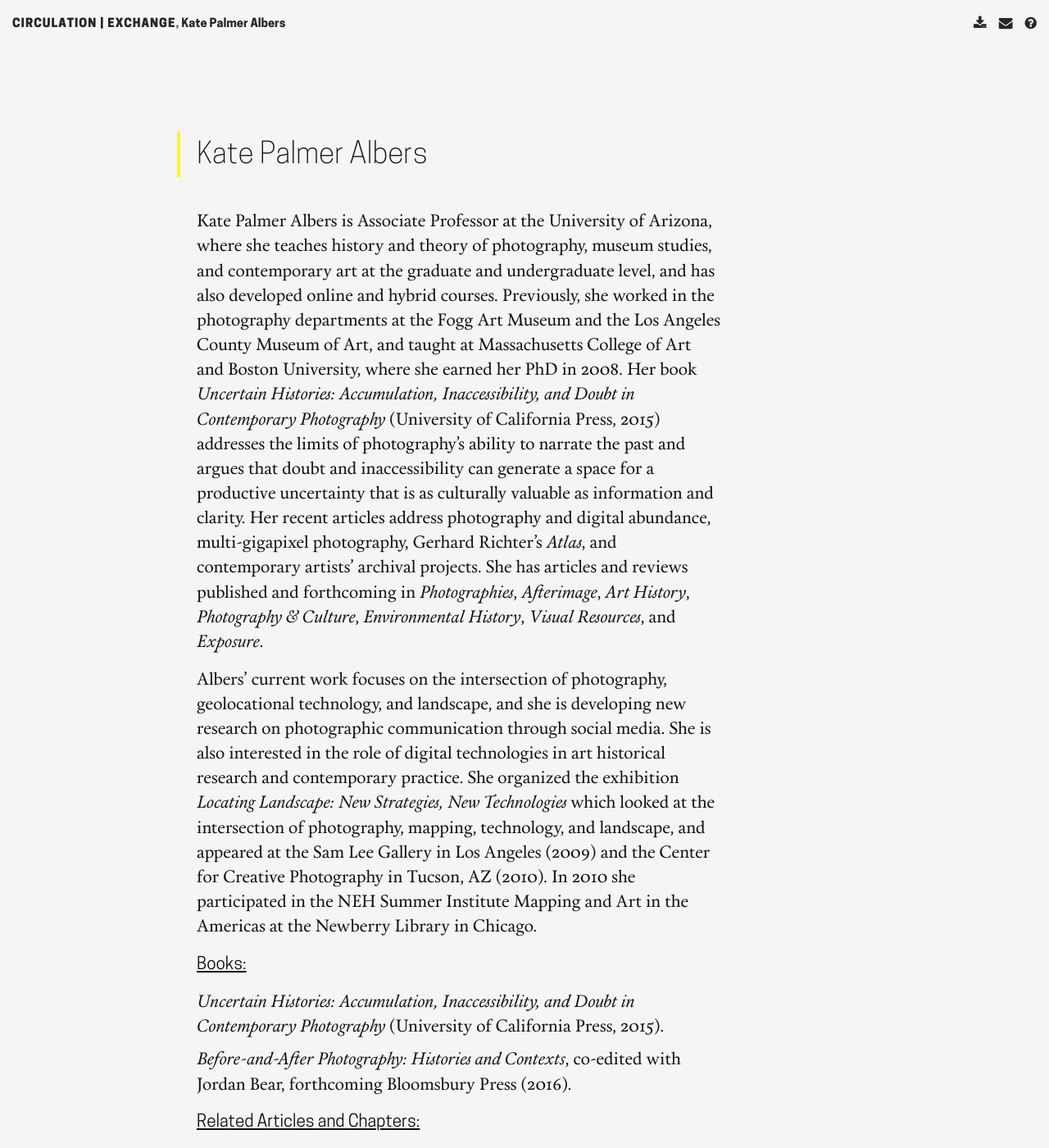
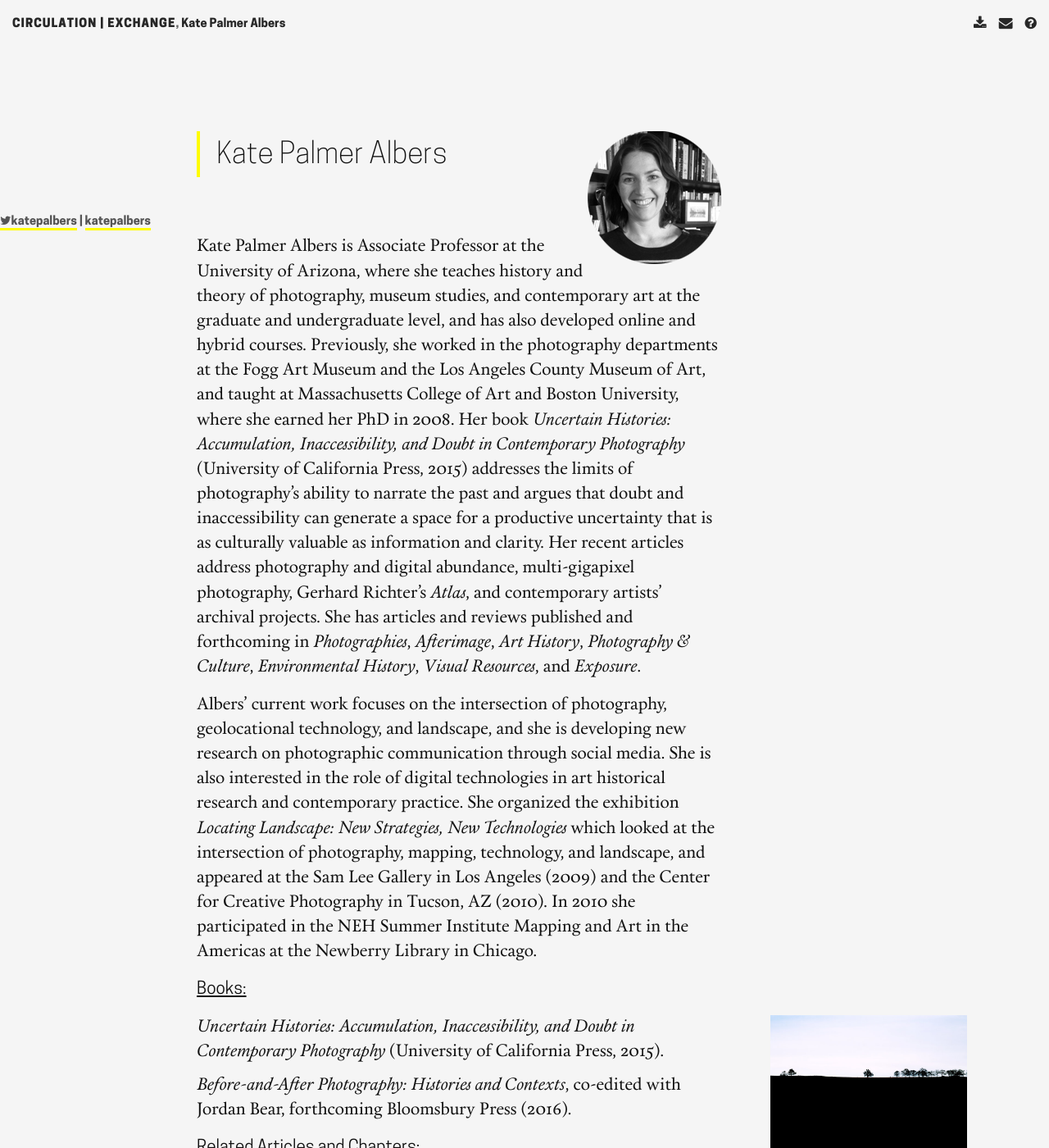
Before and after one commit to katepalbers/circ-exchg, a Jekyll site: the page built from kpa.md, in a window 1280 px wide and 1400 px high. Shown: the whole window at 82% size. Built offline with Jekyll 4.4.1, drawn with Linux system fonts in a browser that asks for light colours; some web fonts are replaced; some of the changed text lies outside the part shown.

Commit message:
Add extras to bio page
Social media, book cover, profile pic

```diff
--- a/_layouts/page.html
+++ b/_layouts/page.html
@@ -4,6 +4,9 @@ layout: default
 <article class="informational">
 
   <header>
+  	{% if page.thumbnail %}
+	<img src="{{ site.baseurl }}/assets/images/{{ page.thumbnail }}" alt="{{ page.title }}" />
+    {% endif %}
     <h2>{{ page.title }}{% if page.subtitle %}:<br />{{ page.subtitle }}{% endif %}</h2>
   </header>
 
--- a/assets/css/k.css
+++ b/assets/css/k.css
@@ -237,7 +237,7 @@ article {
 	margin-bottom: 60px;
 }
 
-article p, article blockquote, article h1, .footnotes ol, article ul, article ol, article h3, article footer {
+article p, article header, article blockquote, article h1, .footnotes ol, article ul, article ol, article h3, article footer {
 	width: 640px;
 	margin-left: 240px;
 }
@@ -249,6 +249,10 @@ article p, article blockquote, article h1, .footnotes ol, article ul, article ol
 article header {
 	margin-bottom: 40px;
 	margin-top: 160px;
+}
+
+article header h2, article header h1 {
+	margin-left: 0px;
 }
 
 article header p {
@@ -375,6 +379,10 @@ figcaption em {
 	clear: both;
 }
 
+article header img {
+	float: right;
+}
+
 article footer {
 	font-family: CooperHewitt_Book;
 	font-size: .7em;
--- a/kpa.md
+++ b/kpa.md
@@ -3,12 +3,37 @@ layout: page
 title: "Kate Palmer Albers"
 subtitle:
 permalink: /kpa/
+thumbnail: katepalmeralbers.png
+twitter: katepalbers
+medium: katepalbers
 ---
+<!-- <figure class="figure-sm">
+	<figcaption>
+	<ul>
+		<li><a href="https://www.twitter.com/{{ page.twitter }}"><i class="fa fa-twitter"></i>{{ page.twitter }}</a></li>
+		<li><a href="https://www.twitter.com/{{ page.medium }}"><i class="fa fa-medium"></i>{{ page.medium }}</a></li>
+	</ul>
+	</figcaption>
+</figure> -->
+
+<h4><a href="https://www.twitter.com/{{ page.twitter }}"><i class="fa fa-twitter"></i>{{ page.twitter }}</a> | <a href="https://www.twitter.com/{{ page.medium }}"><i class="fa fa-medium"></i>{{ page.medium }}</a></h4>
+
 Kate Palmer Albers is Associate Professor at the University of Arizona, where she teaches history and theory of photography, museum studies, and contemporary art at the graduate and undergraduate level, and has also developed online and hybrid courses. Previously, she worked in the photography departments at the Fogg Art Museum and the Los Angeles County Museum of Art, and taught at Massachusetts College of Art and Boston University, where she earned her PhD in 2008. Her book *Uncertain Histories: Accumulation, Inaccessibility, and Doubt in Contemporary Photography* (University of California Press, 2015) addresses the limits of photography’s ability to narrate the past and argues that doubt and inaccessibility can generate a space for a productive uncertainty that is as culturally valuable as information and clarity. Her recent articles address photography and digital abundance, multi-gigapixel photography, Gerhard Richter’s *Atlas*, and contemporary artists’ archival projects. She has articles and reviews published and forthcoming in *Photographies*, *Afterimage*, *Art History*, *Photography & Culture*, *Environmental History*, *Visual Resources*, and *Exposure*.
 
 Albers’ current work focuses on the intersection of photography, geolocational technology, and landscape, and she is developing new research on photographic communication through social media. She is also interested in the role of digital technologies in art historical research and contemporary practice. She organized the exhibition *Locating Landscape: New Strategies, New Technologies* which looked at the intersection of photography, mapping, technology, and landscape, and appeared at the Sam Lee Gallery in Los Angeles (2009) and the Center for Creative Photography in Tucson, AZ (2010). In 2010 she participated in the NEH Summer Institute Mapping and Art in the Americas at the Newberry Library in Chicago.
 
 ### **Books:**
+
+<figure class="figure-sm">
+	<img src="{{site.baseurl}}/assets/images/uncertainhistories.jpg" alt="Uncertain Histories" />
+	<figcaption>
+	Uncertain Histories: Accumulation, Inaccessibility, and Doubt in Contemporary Photography.<br />
+	<ul>
+		<li><a href="http://www.ucpress.edu/book.php?isbn=9780520285279">University of California Press</a></li>
+		<li><a href="http://www.amazon.com/Uncertain-Histories-Accumulation-Inaccessibility-Contemporary/dp/0520285271">Amazon</a></li>
+	</ul>
+	</figcaption>
+</figure>
 
 - *Uncertain Histories: Accumulation, Inaccessibility, and Doubt in Contemporary Photography* (University of California Press, 2015).
 - *Before-and-After Photography: Histories and Contexts*, co-edited with Jordan Bear, forthcoming Bloomsbury Press (2016).
```
Also changed, not shown: assets/images/katepalmeralbers.png (added), assets/images/uncertainhistories.jpg (added).
